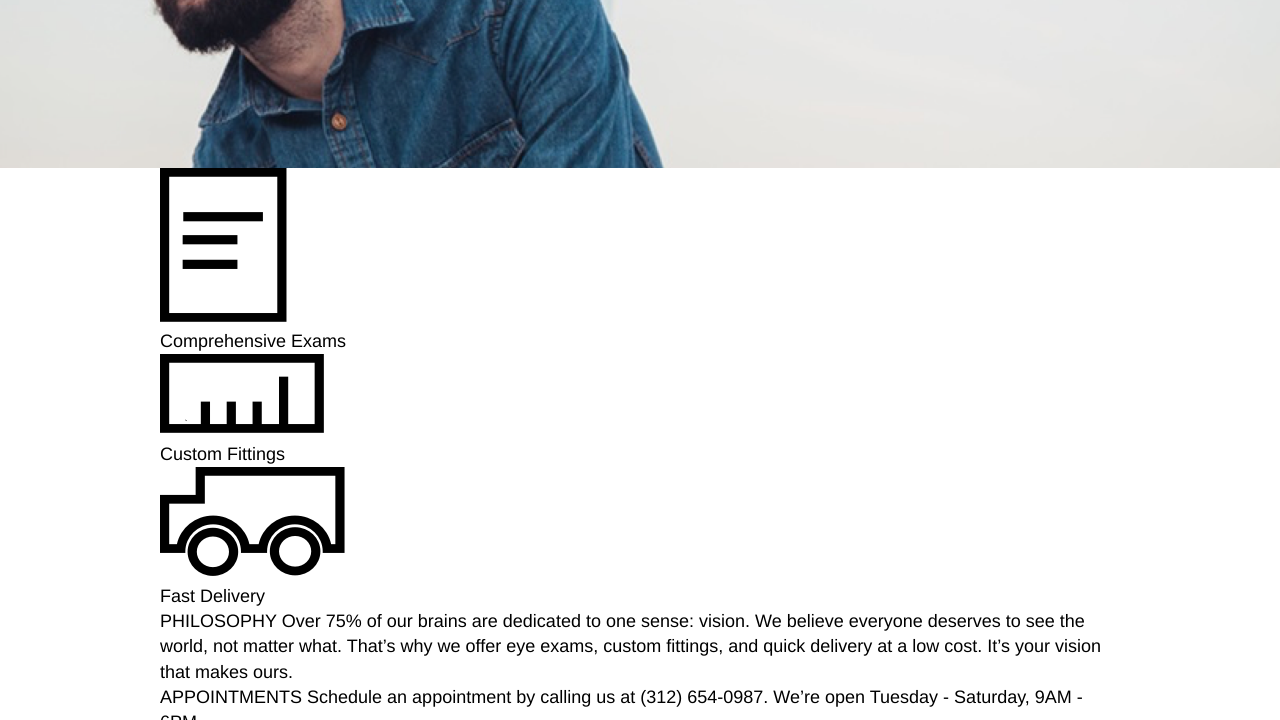
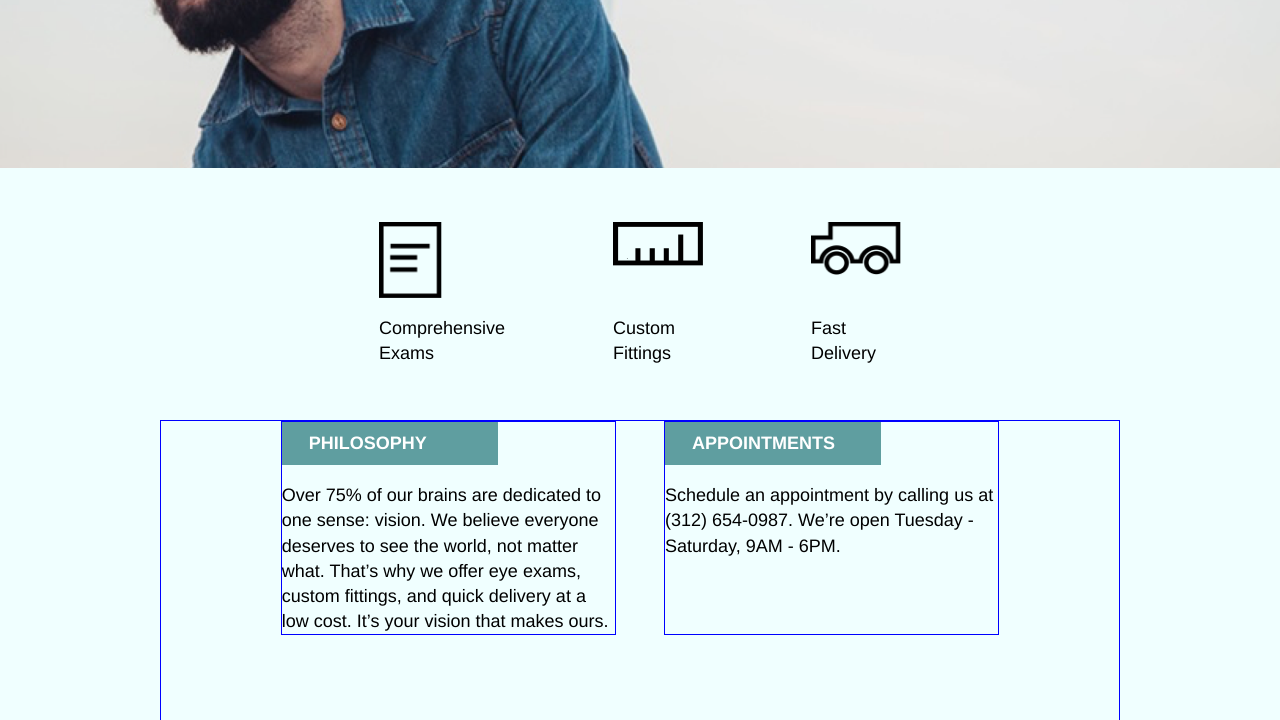
Before and after one commit to zztop-anon/optics, a plain HTML site: page index.html in a window 1280 px wide. Shown: the part 372-1092 px from the top of the page. Drawn offline with Linux system fonts and the light colour scheme.

Commit message:
add style to servives and philo sections

```diff
--- a/index.html
+++ b/index.html
@@ -43,23 +43,23 @@
       <div class="container">
         <div class="service">
           <div class="service-image">
-            <img src="./resources/paper-icon.png" alt="Paper">
+            <img id="exams" src="./resources/paper-icon.png" alt="Paper">
           </div>
-          <span>Comprehensive Exams</span>
+          <span>Comprehensive<br> Exams</span>
         </div>
 
         <div class="service">
           <div class="service-image">
             <img src="./resources/ruler-icon.png" alt="Ruler">
           </div>
-          <span>Custom Fittings</span>
+          <span>Custom<br> Fittings</span>
         </div>
 
         <div class="service">
           <div class="service-image">
             <img src="./resources/truck-icon.png" alt="Truck">
           </div>
-          <span>Fast Delivery</span>
+          <span>Fast<br> Delivery</span>
         </div>
       </div>
     </div>
@@ -68,7 +68,7 @@
 
     <div class="philosophy-appointments">
       <div class="container">
-        <div class="philosophy">
+        <div id="philosophy" class="philosophy">
           <span class="philosophy-title">PHILOSOPHY</span>
           <span class="philosophy-description">Over 75% of our brains are dedicated to one sense: vision. We
             believe everyone deserves to see the world, not matter what. That’s
--- a/resources/css/style.css
+++ b/resources/css/style.css
@@ -14,6 +14,7 @@ html {
 body {
   font-family: "Helvetica", sans-serif;
   line-height: 1.4;
+  background-color: azure;
 }
 
 .container {
@@ -78,12 +79,57 @@ div .flex {
   justify-content: flex-end;
 }
 
-/* Products CSS */
+/* Services */
 
+.services .container {
+  display: flex;
+  justify-content: center;
+  margin: 3rem auto;
+}
 
+.service {
+  display: flex;
+  flex-direction: column;
+  justify-content: space-between;
+  height: 8rem;
+  padding-left: 3rem;
+  padding-right: 3rem;
+}
+
+.service-image img {
+  width: 5rem;
+}
+
+#exams  {
+  width: 3.5rem;
+}
 
 /* philosophy-appointments */
+.philosophy-appointments .container {
+  display: flex;
+  justify-content: center;
+  border: 1px solid blue;
+  padding-bottom: 5rem;
+}
 
+.philosophy {
+  display: flex;
+  flex-direction: column;
+  border: 1px solid blue;
+  width: 35%;
+}
 
+#philosophy {
+  margin-right: 5%;
+}
+
+.philosophy-title {
+  background-color: cadetblue;
+  padding: .5rem 0 .5rem 1.5rem;
+  font-weight: bold;
+  color: white;
+  max-width: 12rem;
+  margin-bottom: 1rem;
+}
 
 /* Footer CSS */
```
